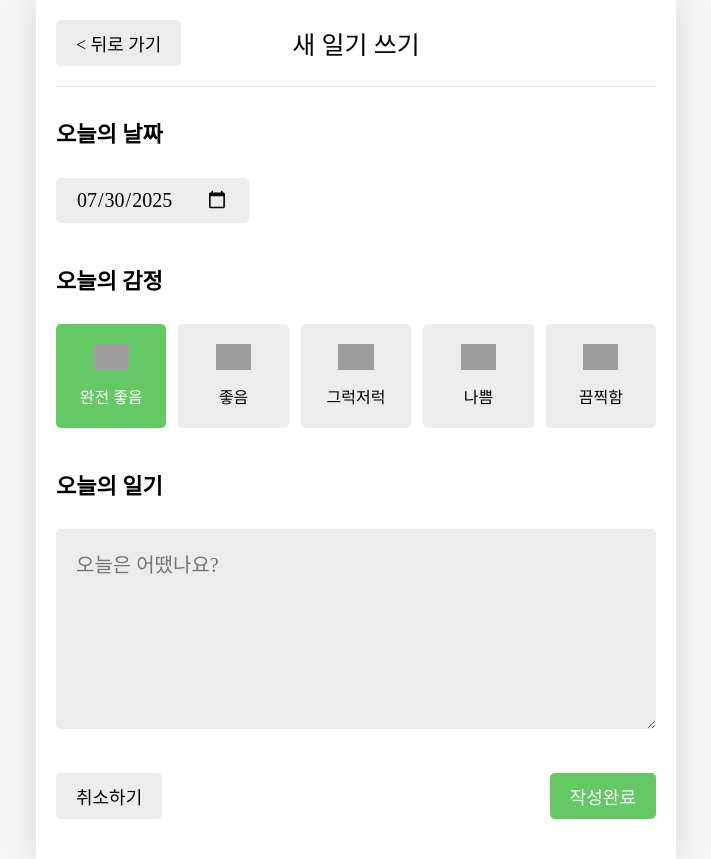
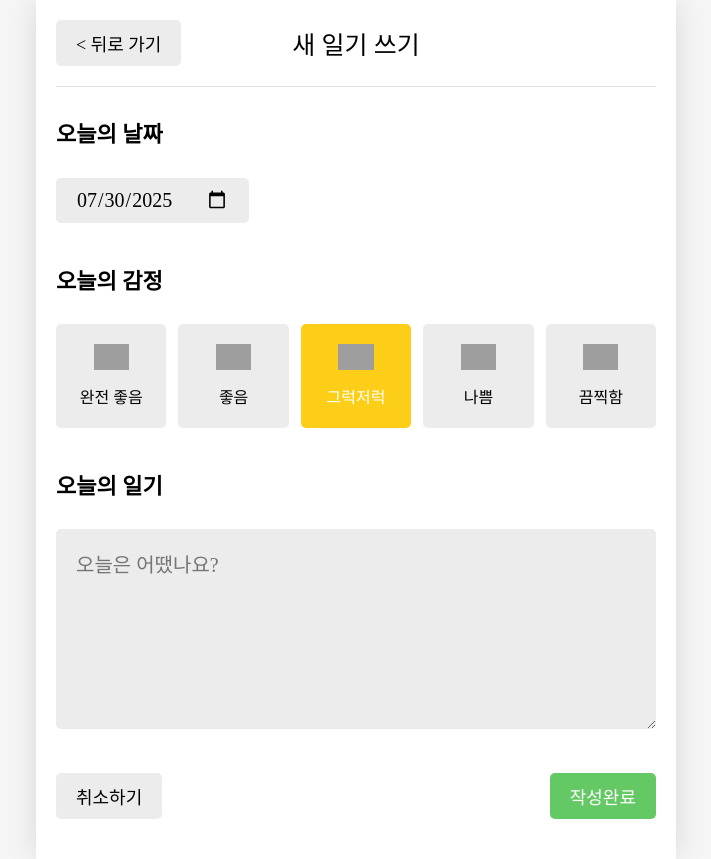
Before and after one commit to sshee0123/React-project-diary, a React (Vite) app: page /new in a window 1280 px wide. Shown: the whole page, without its empty margins (284-995 px from the left). Built offline with nearby package versions, Linux system fonts and the light colour scheme; grey boxes are pictures that could not be loaded; a web font is replaced by a local one.

Commit message:
New페이지 기능 구현 2 (입력값으로 새로운 일기 작성)

```diff
--- a/src/components/Editor.jsx
+++ b/src/components/Editor.jsx
@@ -1,8 +1,8 @@
 import "./Editor.css";
 import EmotionItem from "./EmotionItem";
 import Button from "./Button";
-
 import { useState } from "react";
+import { useNavigate } from "react-router-dom";
 
 // EmotionItem 리스트
 const emotionList = [
@@ -45,7 +45,9 @@ const getStringedDate = (targetDate) => {
   return `${year}-${month}-${date}`;
 };
 
-const Editor = () => {
+const Editor = ({ onSubmit }) => {
+  const nav = useNavigate();
+
   // 사용자가 입력한 오늘의 날짜, 감정, 일기를 객체로 useState 활용해 저장
   const [input, setInput] = useState({
     createdDate: new Date(),
@@ -53,7 +55,7 @@ const Editor = () => {
     content: "",
   });
 
-  // input 수정 시 이벤트 핸들러
+  // input 수정 이벤트 핸들러
   const onChangeInput = (e) => {
     // e.target.value는 객체라 날짜로 형변환 해줘야함.
     let name = e.target.name; // 어떤 요소에 입력이 들어온건지
@@ -68,7 +70,12 @@ const Editor = () => {
     });
   };
 
-  const emotionId = 1;
+  // 새 일기 작성 : 작성 완료 버튼
+  const onClickSubmitButton = () => {
+    // 부모 컴퍼넌트(New)에게 input값 넘겨주기
+    onSubmit(input);
+  };
+
   return (
     <div className="Editor">
       <section className="date_section">
@@ -95,18 +102,27 @@ const Editor = () => {
               }
               key={item.emotionId}
               {...item}
-              isSelected={item.emotionId === emotionId}
+              isSelected={item.emotionId === input.emotionId}
             />
           ))}
         </div>
       </section>
       <section className="content_section">
         <h4>오늘의 일기</h4>
-        <textarea placeholder="오늘은 어땠나요?" />
+        <textarea
+          onChange={onChangeInput}
+          name="content"
+          value={input.content}
+          placeholder="오늘은 어땠나요?"
+        />
       </section>
       <section className="button_section">
-        <Button text={"취소하기"} />
-        <Button text={"작성완료"} type={"POSITIVE"} />
+        <Button onClick={() => nav(-1)} text={"취소하기"} />
+        <Button
+          onClick={onClickSubmitButton}
+          text={"작성완료"}
+          type={"POSITIVE"}
+        />
       </section>
     </div>
   );
--- a/src/pages/New.jsx
+++ b/src/pages/New.jsx
@@ -1,19 +1,31 @@
 import Header from "../components/Header";
 import Button from "../components/Button";
 import Editor from "../components/Editor";
-
 import { useNavigate } from "react-router-dom";
+import { useContext } from "react";
+import { DiaryDispatchContext } from "../App";
 
 const New = () => {
   // 페이지 뒤로 가기 nav(-1)
   const nav = useNavigate();
+
+  const { onCreate } = useContext(DiaryDispatchContext);
+
+  // Editor 컴포넌트에서 새로운 일기 작성완료 로 전송한 input값
+  const onSubmit = (input) => {
+    onCreate(input.createdDate.getTime(), input.emotionId, input.content);
+    // 작성 완료 버튼 누르고 Home 페이지 가기
+    // nav() replace : 뒤로 가기(다시 Edit페이지) 방지
+    nav("/", { replace: true });
+  };
+
   return (
     <div>
       <Header
         title={"새 일기 쓰기"}
         leftChild={<Button text={"< 뒤로 가기"} onClick={() => nav(-1)} />}
       />
-      <Editor />
+      <Editor onSubmit={onSubmit} />
     </div>
   );
 };
```
